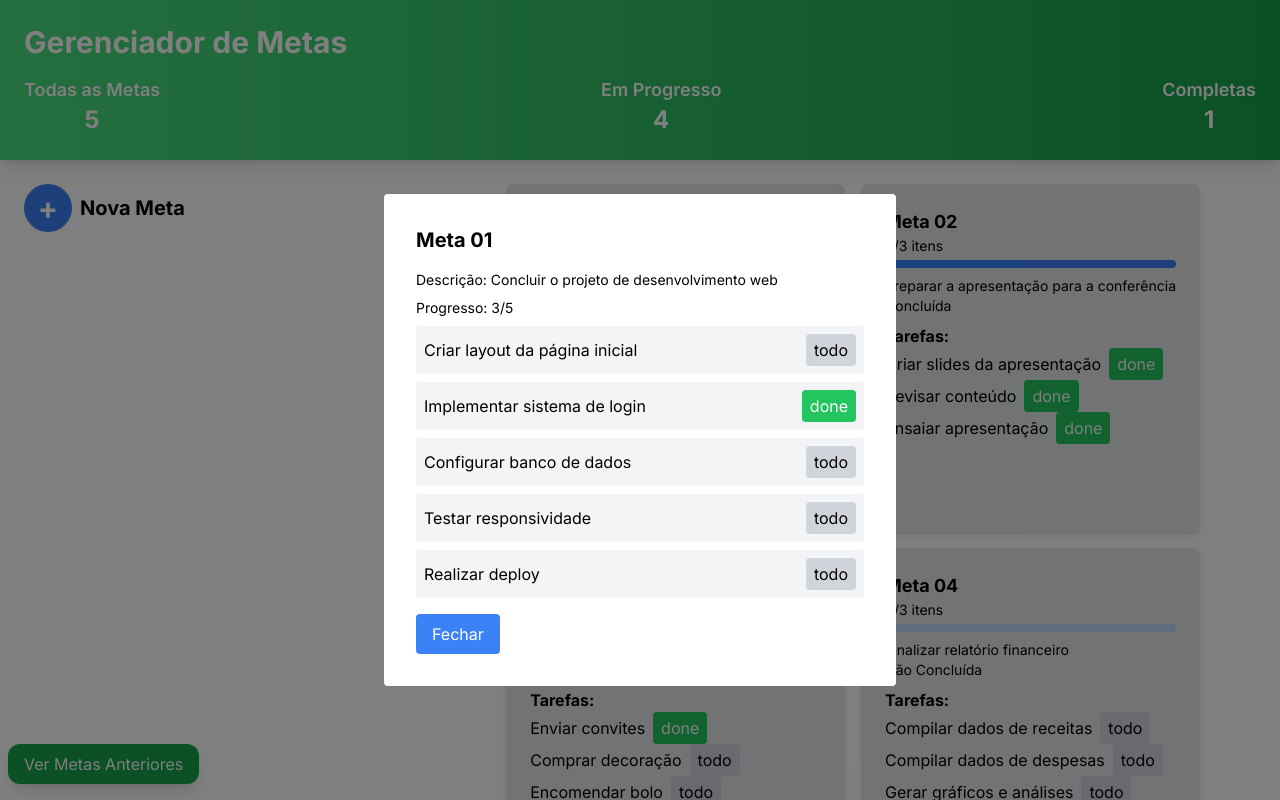
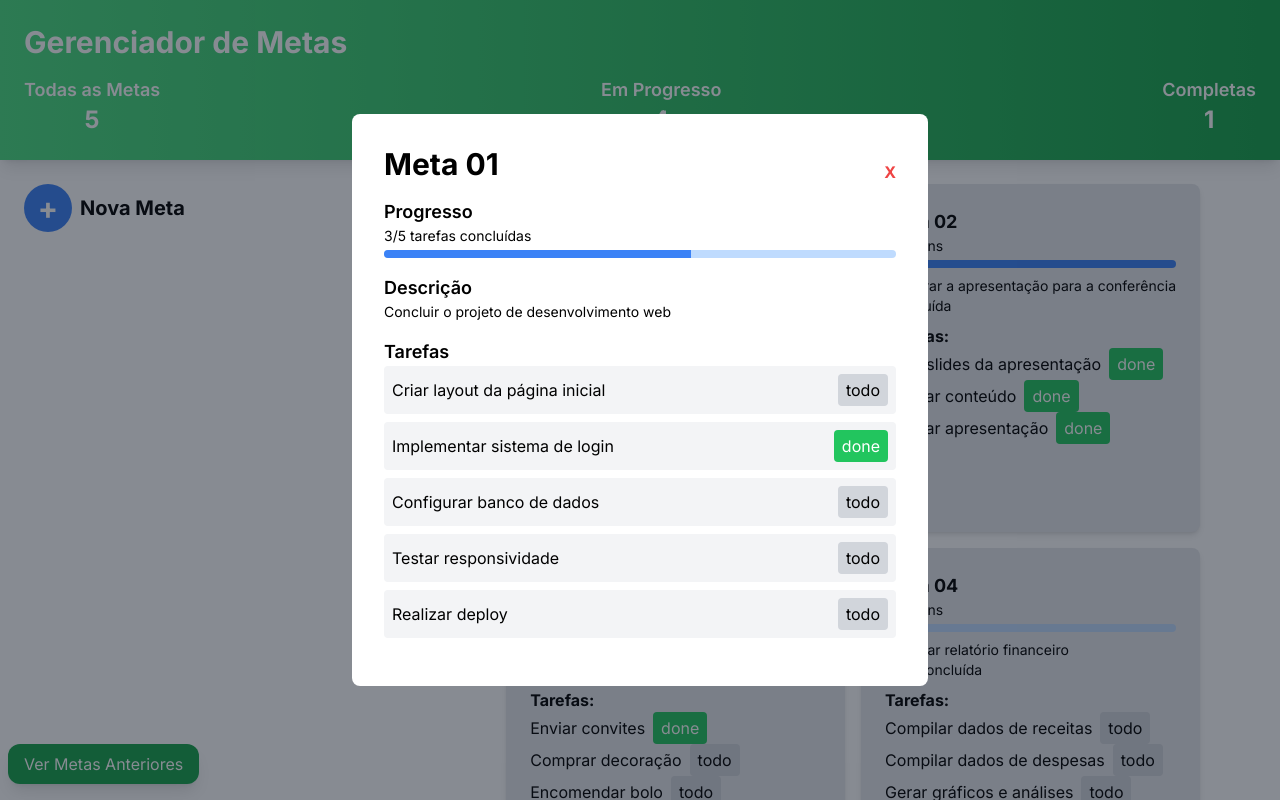
Before and after one commit to yuribodo/goaltracker, a Next.js app in the folder Front/: page / in a window 1280 px wide. Both pictures are taken after a click on the element 675 px from the left and 358 px from the top of the page. Shown: the top 800 px of the page. Built offline with nearby package versions, Linux system fonts and the light colour scheme.

Commit message:
testing new modifications

```diff
--- a/Front/src/app/(components)/(goals).tsx
+++ b/Front/src/app/(components)/(goals).tsx
@@ -135,7 +135,7 @@ const Goals = () => {
       <div className="grid grid-cols-2 gap-4 mr-20 py-6">
       {goals.map((goal) => (
           <motion.div
-            key={goal.id}
+            key={goal.id}  // Adicione a prop key aqui
             onClick={() => openModalGoal(goal)}
             className="px-6 py-6 bg-gray-200 rounded-lg shadow-md cursor-pointer"
             whileHover={{ scale: 1.05 }}
@@ -167,24 +167,60 @@ const Goals = () => {
             </ul>
           </motion.div>
         ))}
+
       </div>
 
       <Modal
         isOpen={goalModalIsOpen}
         onRequestClose={closeModalGoal}
-        contentLabel="Goal Modal"
-        className="max-w-lg w-full mx-auto mt-20 bg-white rounded p-8 outline-none"
-        overlayClassName="fixed inset-0 bg-black bg-opacity-50 flex items-center justify-center"
+        contentLabel='Modal da Meta'
+        className="modal"
+        overlayClassName="overlay"
       >
         {selectedGoal && (
-          <>
-            <h2 className="text-xl font-bold mb-4">{selectedGoal.title}</h2>
-            <h3 className="text-sm mb-2">Descrição: {selectedGoal.description}</h3>
-            <h3 className="text-sm mb-2">Progresso: {selectedGoal.itemsCompleted}/{selectedGoal.itemsTotal}</h3>
+          <motion.div
+            className='fixed inset-0 flex items-center justify-center z-50 bg-gray-900 bg-opacity-50'
+            initial={{ opacity: 0 }}
+            animate={{ opacity: 1 }}
+            exit={{ opacity: 0 }}
+            transition={{ duration: 0.3 }}
+          >
+            <motion.div
+              className='bg-white rounded-lg p-8 max-w-xl w-full'
+              initial={{ scale: 0.8 }}
+              animate={{ scale: 1 }}
+              exit={{ scale: 0.8 }}
+              transition={{ duration: 0.3 }}
+            >
+              <div className='flex justify-between'>
+                <h2 className='text-3xl font-bold mb-4'>{selectedGoal.title}</h2>
+                <button onClick={closeModalGoal} className='text-red-500 font-bold cursor-pointer'>X</button>
+              </div>
+              <div className='mb-4'>
+                <h3 className='text-lg font-semibold'>Progresso</h3>
+                <p className='text-sm'>{selectedGoal.itemsCompleted}/{selectedGoal.itemsTotal} tarefas concluídas</p>
+                <div className="relative pt-1">
+                  <div className="overflow-hidden h-2 text-xs flex rounded bg-blue-200">
+                    <motion.div
+                      style={{ width: `${(selectedGoal.itemsCompleted / selectedGoal.itemsTotal) * 100}%` }}
+                      className="shadow-none flex flex-col text-center whitespace-nowrap text-white justify-center bg-blue-500"
+                      initial={{ width: 0 }}
+                      animate={{ width: `${(selectedGoal.itemsCompleted / selectedGoal.itemsTotal) * 100}%` }}
+                      transition={{ duration: 0.5 }}
+                    ></motion.div>
+                  </div>
+                </div>
+              </div>
+              <div className='mb-4'>
+                <h3 className='text-lg font-semibold'>Descrição</h3>
+                <p className='text-sm'>{selectedGoal.description}</p>
+              </div>
+              <div className='mb-4'>
+                <h3 className='text-lg font-semibold'>Tarefas</h3>
                 <ul className='space-y-2'>
                 {selectedGoal.tasks.map(task => (
                     <motion.li
-                  key={task.id}
+                      key={task.id}  // Adicione a prop key aqui
                       className='flex items-center justify-between bg-gray-100 p-2 rounded'
                       whileHover={{ scale: 1.05 }}
                       whileTap={{ scale: 0.95 }}
@@ -199,45 +235,66 @@ const Goals = () => {
                     </motion.li>
                   ))}
                 </ul>
-            <button onClick={closeModalGoal} className="mt-4 bg-blue-500 text-white py-2 px-4 rounded">Fechar</button>
-          </>
+              </div>
+            </motion.div>
+          </motion.div>
         )}
       </Modal>
 
       <Modal
         isOpen={modalIsOpen}
         onRequestClose={closeModal}
-        contentLabel="Add Goal Modal"
-        className="max-w-lg w-full mx-auto mt-20 bg-white rounded p-8 outline-none"
-        overlayClassName="fixed inset-0 bg-black bg-opacity-50 flex items-center justify-center"
+        contentLabel='Nova Meta'
+        className="modal"
+        overlayClassName="overlay"
       >
-        <h2 className="text-xl font-bold mb-4">Adicionar Nova Meta</h2>
+        <motion.div
+          className='bg-white   fixed inset-0 flex flex-col justify-center items-center rounded-lg p-8 max-w-md w-full mx-auto my-8'
+          initial={{ scale: 0.8 }}
+          animate={{ scale: 1 }}
+          exit={{ scale: 0.8 }}
+          transition={{ duration: 0.3 }}
+        >
+          <h2 className='text-2xl font-bold mb-4'>Adicionar Nova Meta</h2>
           <form onSubmit={addNewGoal}>
+            <div className='mb-4'>
+              <label className='block text-sm font-semibold mb-2' htmlFor='goal-title'>Título</label>
               <input
-            type="text"
-            placeholder="Título da Meta"
+                id='goal-title'
+                type='text'
                 value={newGoalTitle}
                 onChange={(e) => setNewGoalTitle(e.target.value)}
-            className="w-full mb-4 p-2 border border-gray-300 rounded"
+                className='border border-gray-300 rounded-lg px-4 py-2 w-full'
                 required
               />
+            </div>
+            <div className='mb-4'>
+              <label className='block text-sm font-semibold mb-2' htmlFor='goal-description'>Descrição</label>
               <textarea
-            placeholder="Descrição da Meta"
+                id='goal-description'
                 value={newGoalDescription}
                 onChange={(e) => setNewGoalDescription(e.target.value)}
-            className="w-full mb-4 p-2 border border-gray-300 rounded"
+                className='border border-gray-300 rounded-lg px-4 py-2 w-full'
                 required
-          ></textarea>
-          <h3 className="font-bold mb-2">Adicionar Tarefas</h3>
+              />
+            </div>
+            <div className='mb-4'>
+              <label className='block text-sm font-semibold mb-2'>Tarefas</label>
               <div className='flex'>
                 <input
-              type="text"
-              placeholder="Nome da Tarefa"
+                  type='text'
                   value={newTaskName}
                   onChange={(e) => setNewTaskName(e.target.value)}
-              className="w-full mb-4 p-2 border border-gray-300 rounded mr-2"
+                  className='border border-gray-300 rounded-lg px-4 py-2 w-full'
+                  placeholder='Nome da Tarefa'
                 />
-            <button type="button" onClick={addTask} className="bg-blue-500 text-white py-2 px-4 rounded">Adicionar</button>
+                <button
+                  type='button'
+                  onClick={addTask}
+                  className='ml-2 bg-blue-500 text-white rounded-lg px-4 py-2'
+                >
+                  Adicionar
+                </button>
               </div>
               <ul className='mt-2'>
               {newTasks.map(task => (
@@ -252,12 +309,26 @@ const Goals = () => {
                 </li>
               ))}
               </ul>
-          <div className="flex justify-end mt-4">
-            <button type="button" onClick={closeModal} className="mr-4 bg-gray-500 text-white py-2 px-4 rounded">Cancelar</button>
-            <button type="submit" className="bg-blue-500 text-white py-2 px-4 rounded">Adicionar Meta</button>
+            </div>
+            <div className='flex justify-end'>
+              <button
+                type='button'
+                onClick={closeModal}
+                className='bg-gray-300 text-black rounded-lg px-4 py-2 mr-2'
+              >
+                Cancelar
+              </button>
+              <button
+                type='submit'
+                className='bg-blue-500 text-white rounded-lg px-4 py-2'
+              >
+                Adicionar Meta
+              </button>
             </div>
           </form>
+        </motion.div>
       </Modal>
+
     </div>
   );
 };
```
Lines whose indentation alone changed are shown as unchanged.
